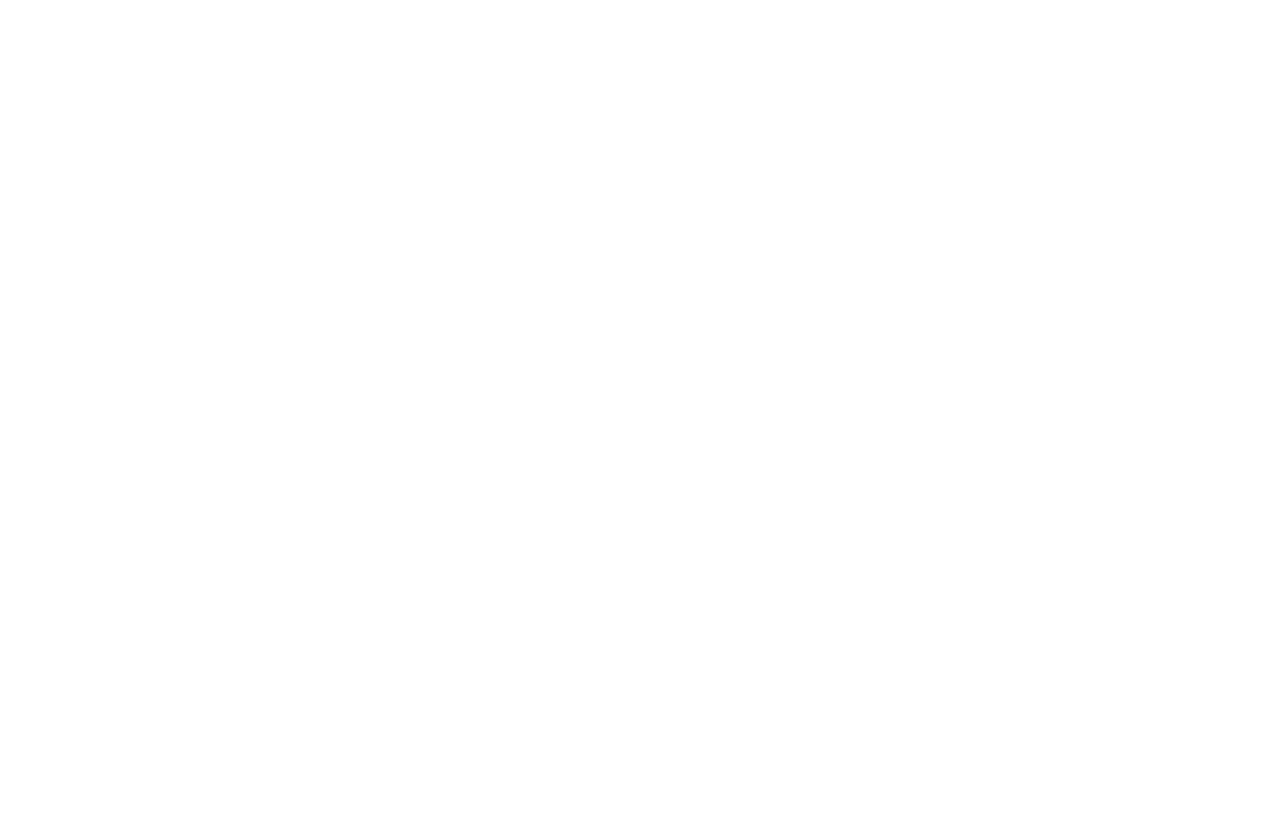
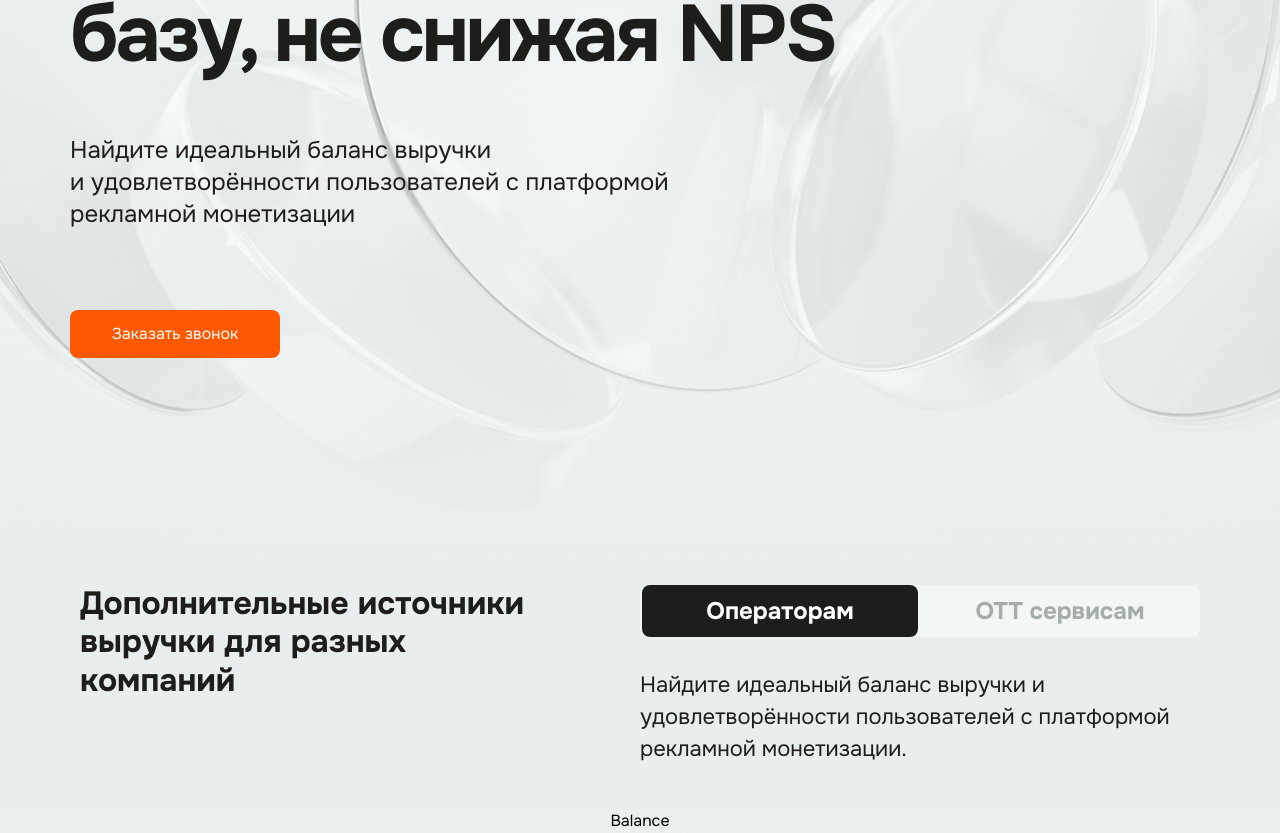
Before and after one commit to muusliim/test_site, a Next.js app: page / in a window 1280 px wide. Shown: the part 300-1133 px from the top of the page. Before the commit the page ends 800 px from the top, so only its background shows below. Built offline with nearby package versions, Linux system fonts and the light colour scheme.

Commit message:
hero section + button toggle function

```diff
--- a/src/app/globals.css
+++ b/src/app/globals.css
@@ -12,14 +12,19 @@
   @apply font-onest
 }
 
+body {
+  @apply bg-gray-03 overflow-x-hidden
+
+}
+
 @layer components {
 
   /* ШРИФТЫ */
   /*
    Dektop
    */
-   .logo {
-    @apply text-[rgb(29,29,27)] text-[21.49px] font-black leading-[36.84px] tracking-[0.77px] text-center;
+  .logo {
+    @apply text-[#1D1D1B] text-[21.49px] font-black leading-[36.84px] tracking-[0.77px] text-center;
   }
 
   .onest-bold-h1 {
@@ -28,6 +33,10 @@
 
   .onest-bold-h2 {
     @apply text-[#1D1D1B] text-[32px] font-bold leading-[120%] tracking-normal;
+  }
+
+  .onest-regular-h2 {
+    @apply text-[#1D1D1B] text-[24px] font-normal leading-8 tracking-normal;
   }
 
   .onest-bold-h3 {
@@ -106,4 +115,11 @@
   .container {
     max-width: 1220px;
   }
+
+  .bg-hero {
+    background-repeat: no-repeat;
+    background-size: cover;
+    background-image: url("../public/images/hero.png");
+    position: relative;
+  }
 }
--- a/src/app/layout.js
+++ b/src/app/layout.js
@@ -3,7 +3,7 @@
 import Header from "@/components/Header";
 
 const onest = localFont({
-	src: "./fonts/Onest-VariableFont_wght.ttf",
+	src:'../public/fonts/Onest-VariableFont_wght.ttf',
 	variable: "--font-onest",
 	weight: "100 900",
 });
--- a/src/app/page.js
+++ b/src/app/page.js
@@ -1,9 +1,14 @@
+import BalanceSection from "@/components/BalanceSection";
+import ButtonToggleSection from "@/components/ButtonToggleSection";
+import Hero from "@/components/Hero";
 import Image from "next/image";
 
 export default function Home() {
 	return (
 		<main>
-			<h1 className="onest-bold-h1 max-md:onest-bold-h1-t"> main </h1>
+			<Hero />
+			<ButtonToggleSection />
+			<BalanceSection/>
 		</main>
 	);
 }
--- /dev/null
+++ b/src/components/BalanceSection.jsx
@@ -0,0 +1,7 @@
+export default function BalanceSection() {
+	return (
+		<div className="bg-gray-03 flex justify-center bg-hero mt-3">
+			<div>Balance</div>
+		</div>
+	);
+}
--- /dev/null
+++ b/src/components/ButtonToggleSection.jsx
@@ -0,0 +1,59 @@
+"use client";
+
+import { useState } from "react";
+
+export default function ButtonToggleSection() {
+	const activeClass =
+		"bg-customBlack py-2 rounded-lg transition-all duration-300";
+	const buttonText = ["Операторам", "ОТТ сервисам"];
+
+	const [active, setActive] = useState("Операторам");
+
+	const handleClick = (state) => {
+		// 👇️ toggle
+		setActive((state) =>
+			state === "Операторам" ? "ОТТ сервисам" : "Операторам"
+		);
+	};
+	return (
+		<div className=" h-[212px] container flex justify-center mx-auto">
+			<div className="grid grid-cols-2 mb-16">
+				<div className="onest-bold-h2 w-[460px]">
+					Дополнительные источники выручки для разных компаний
+				</div>
+				<div className="flex flex-col">
+					<div>
+						<div className="flex flex-col">
+							<div className="flex justify-around bg-gray-04 items-center onest-regular-h2 font-bold text-gray-01 rounded-lg">
+								{buttonText.map((item, index) => (
+									<button
+										key={`${index}` + item}
+										className={`w-[276px] px-[37px] py-[10px] rounded-lg ${
+											active === item ? `${activeClass} text-white` : ""
+										} `}
+										onClick={handleClick}
+									>
+										{item}
+									</button>
+								))}
+							</div>
+							<div>
+								{active === "Операторам" ? (
+									<div className=" mt-8 onest-body-1 w-[560px]">
+										Найдите идеальный баланс выручки и удовлетворённости
+										пользователей с платформой рекламной монетизации.
+									</div>
+								) : (
+									<div className=" mt-8 onest-body-1 w-[560px]">
+										Дополнительные возможности обогащения данных об аудитории и
+										монетизации
+									</div>
+								)}
+							</div>
+						</div>{" "}
+					</div>
+				</div>
+			</div>
+		</div>
+	);
+}
--- a/src/components/Header.jsx
+++ b/src/components/Header.jsx
@@ -3,16 +3,19 @@
 export default function Header() {
 	const nav = ["Преимущества", "Как работаем"];
 	return (
-		<header className="bg-gray-03">
-			<div className="container flex justify-between pt-8 mx-auto">
-				<div className="bg-white w-[161px] h-10 flex justify-center items-center rounded-lg my-4 logo">
+		<header className="bg-gray-03 w-full h-[72px]">
+			<div className="container flex justify-between mt-8 mx-auto fixed top-0 left-0 right-0 z-10 pl-[29px]">
+				<div className="bg-white w-[161px] h-10 flex justify-center items-center rounded-lg my-4  logo">
 					LOGO
 				</div>
 				<div>
 					<nav className="flex flex-row mt-[14px]">
 						<ul className="flex">
 							{nav.map((item, index) => (
-								<li key={index} className="cursor-pointer px-8 py-[10px] onest-button font-semibold">
+								<li
+									key={index}
+									className="cursor-pointer px-8 py-[10px] onest-button bg-gray-03 font-semibold"
+								>
 									<a href="/">{item}</a>
 								</li>
 							))}
--- /dev/null
+++ b/src/components/Hero.jsx
@@ -0,0 +1,20 @@
+import Link from "next/link";
+
+export default function Hero() {
+	return (
+		<section className="bg-gray-03 h-[801px] flex justify-center bg-hero mt-3">
+			<div className="container mt-[118px] px-[40px]">
+				<h1 className="onest-bold-h1 pb-14">
+					Монетизируйте клиентскую базу, не снижая NPS
+				</h1>
+				<h2 className="onest-regular-h2 font-normal w-[626px]  backdrop-blur-[1px] ">
+					Найдите идеальный баланс выручки и удовлетворённости пользователей с
+					платформой рекламной монетизации
+				</h2>
+				<button className="mt-20 w-[210px] h-12 flex justify-center items-center p-5 bg-customOrange rounded-lg text-white">
+					<Link href="#">Заказать звонок</Link>
+				</button>
+			</div>
+		</section>
+	);
+}
```
Also changed, not shown: src/public/fonts/Onest-VariableFont_wght.ttf (renamed from src/app/fonts/Onest-VariableFont_wght.ttf), src/public/images/hero.png (added).
